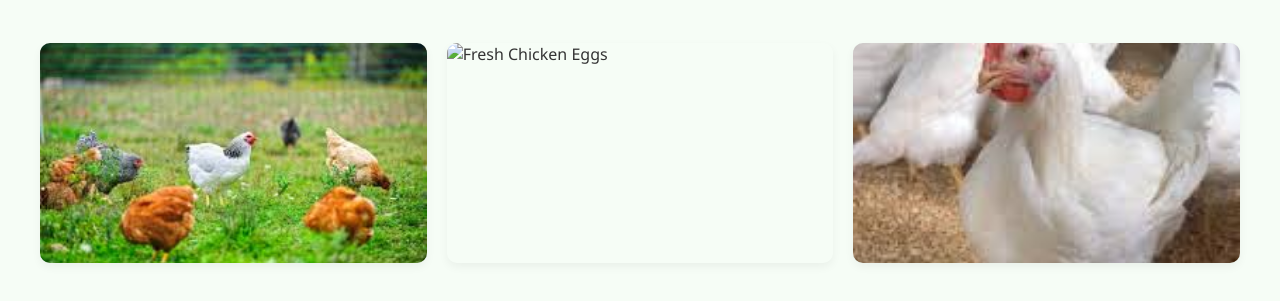
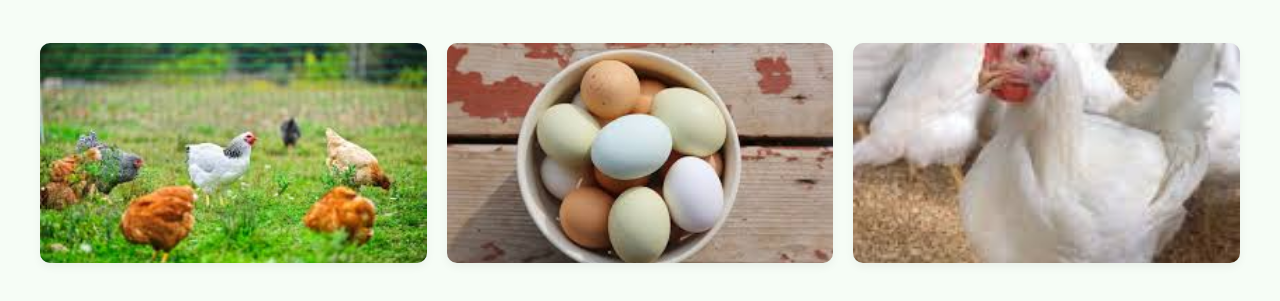
Before and after one commit to CastrOdhiambo/chickenfarm, a plain HTML site: page gallery.html in a window 1280 px wide. Shown: the part 205-506 px from the top of the page. Drawn offline with Linux system fonts and the light colour scheme.

Commit message:
Update gallery.html

```diff
--- a/gallery.html
+++ b/gallery.html
@@ -143,7 +143,7 @@
 
   <div class="gallery">
     <img src="chicken.jpg" alt="Healthy Broiler Chickens">
-    <img eggs.jpg" alt="Fresh Chicken Eggs">
+    <img src="eggs.jpg" alt="Fresh Chicken Eggs">
     <img src="broiler.jpg" alt="Free-range Hens">
   </div>
 
```
